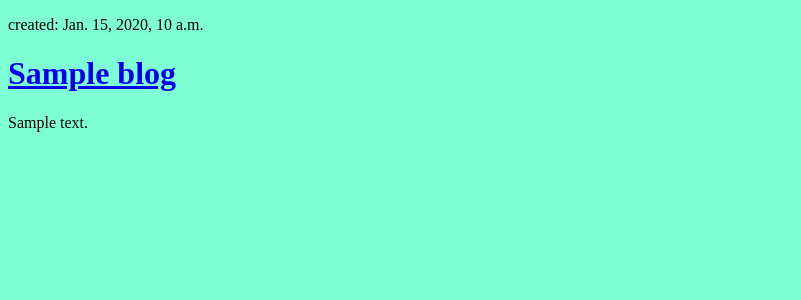
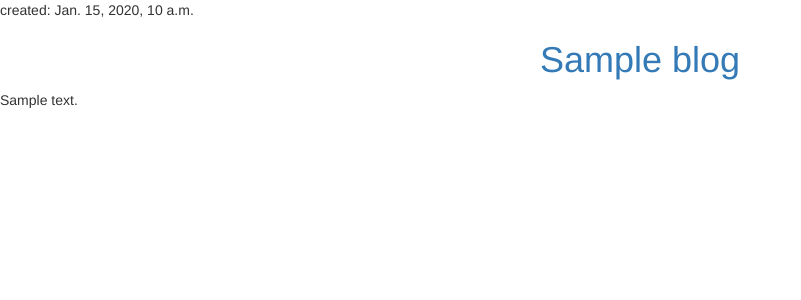
Before and after one commit to yanzishang/dailyseries, a Django app: template dailywalk/templates/dailywalk/home.html in a window 1280 px wide. Shown: the top 300 px of the page, without its empty margins (0-801 px from the left). Run offline with Django 3.2, Linux system fonts and the light colour scheme; the template is opened without the code that fills it: most values are stand-ins (such as "Sample title", 1, 10 or a date in 2020); data that the repository does not hold is empty; some libraries are stand-ins or nearby versions.

Commit message:
change a little

```diff
--- a/dailyseries/settings.py
+++ b/dailyseries/settings.py
@@ -125,6 +125,4 @@ USE_TZ = True
 
 STATIC_URL = '/static/'
 
-STATICFILES_DIRS = (
-    os.path.join(BASE_DIR,"common_static"),
-)
+STATIC_ROOT = os.path.join(BASE_DIR,"static")
--- a/common_static/css/home.css
+++ b/dailywalk/static/css/home.css
@@ -1,7 +1,4 @@
-body {
-    background-color: aquamarine;
-}
-h2 {
+h1 {
     text-align: center;
     font-family: "Roboto", "Lucida Grande", Verdana, Arial, sans-serif;
 }
--- a/dailywalk/templates/dailywalk/home.html
+++ b/dailywalk/templates/dailywalk/home.html
@@ -3,16 +3,18 @@
 <head>
     <meta charset="UTF-8">
     <title>dailywalk</title>
-    <link type="text/css" href="/static/css/home.css" rel="stylesheet"/>
+    <link href="/static/css/home.css" rel="stylesheet"/>
+    <link rel="stylesheet" href="//maxcdn.bootstrapcdn.com/bootstrap/3.2.0/css/bootstrap.min.css">
+    <link rel="stylesheet" href="//maxcdn.bootstrapcdn.com/bootstrap/3.2.0/css/bootstrap-theme.min.css">
 </head>
 <body>
-    {% for blog in blogs %}
-        <div>
+{% for blog in blogs %}
+    <div>
         <p>created: {{ blog.created_date }}</p>
         <h1><a href="admin/dailywalk/blog/{{ blog.id }}/change/">{{ blog.title }}</a></h1>
         <p>{{ blog.text|linebreaks }}</p>
     </div>
-    {% endfor %}
+{% endfor %}
 
 </body>
 </html>
```
